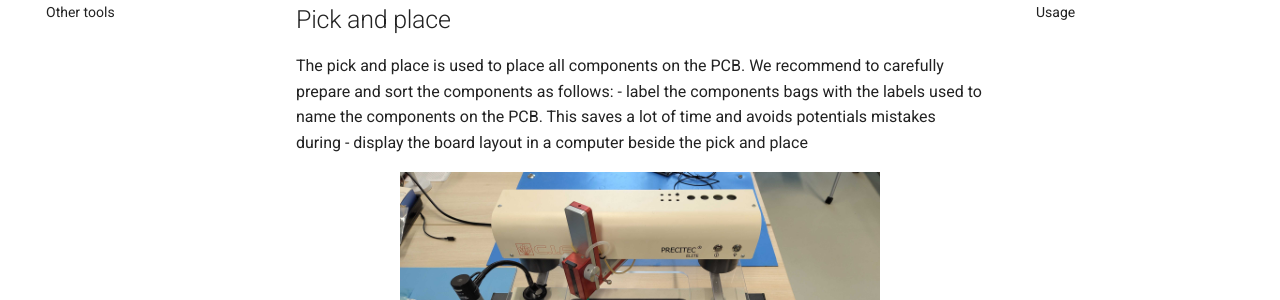
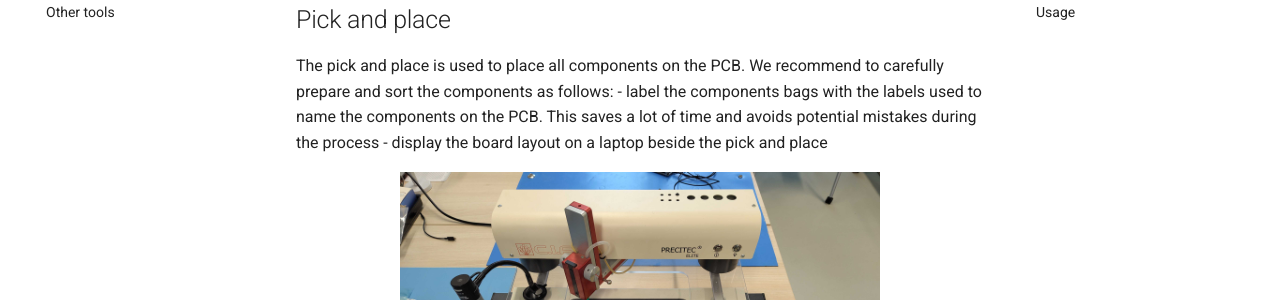
Before and after one commit to aio-experimentation-room/aio-experimentation-room.github.io, an MkDocs documentation site: the page built from docs/pcb.md, in a window 1280 px wide and 900 px high, scrolled down 1473 px. Shown: the part 204-504 px from the top of the window. Built offline with MkDocs 1.6.1 and Material for MkDocs 9.7.7, drawn with Linux system fonts in a browser that asks for light colours; comment, search, counter and statistics services are not loaded.

Commit message:
pcb.md: improve text

```diff
--- a/docs/pcb.md
+++ b/docs/pcb.md
@@ -46,8 +46,8 @@ to verify it's correctly applied: no missing pads, not too much paste on tiny pa
 The pick and place is used to place all components on the PCB. We recommend to
 carefully prepare and sort the components as follows:
 - label the components bags with the labels used to name the components on the PCB.
-  This saves a lot of time and avoids potentials mistakes during
-- display the board layout in a computer beside the pick and place
+  This saves a lot of time and avoids potential mistakes during the process
+- display the board layout on a laptop beside the pick and place
 
 ![](./images/pick-and-place.jpg)
 
```
